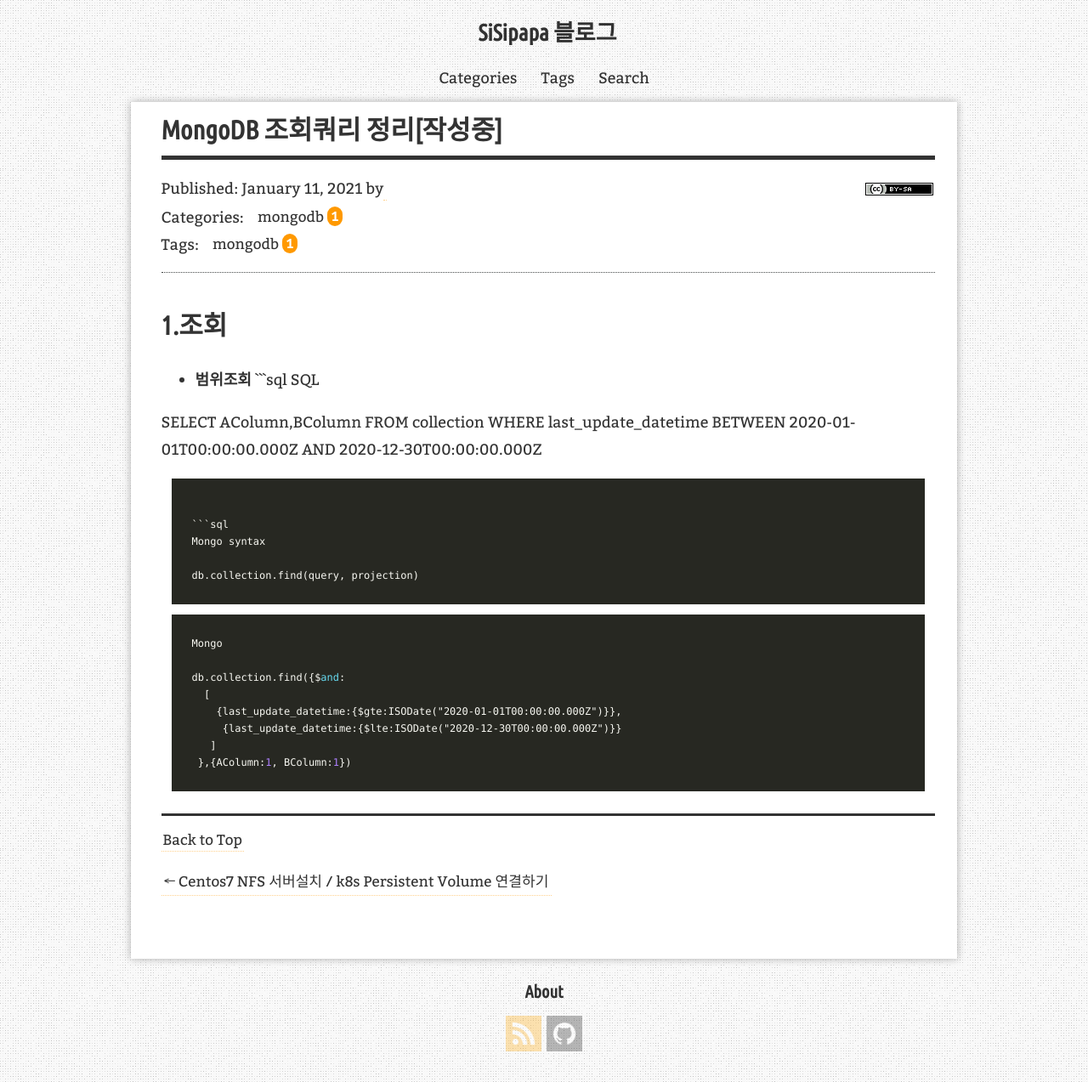
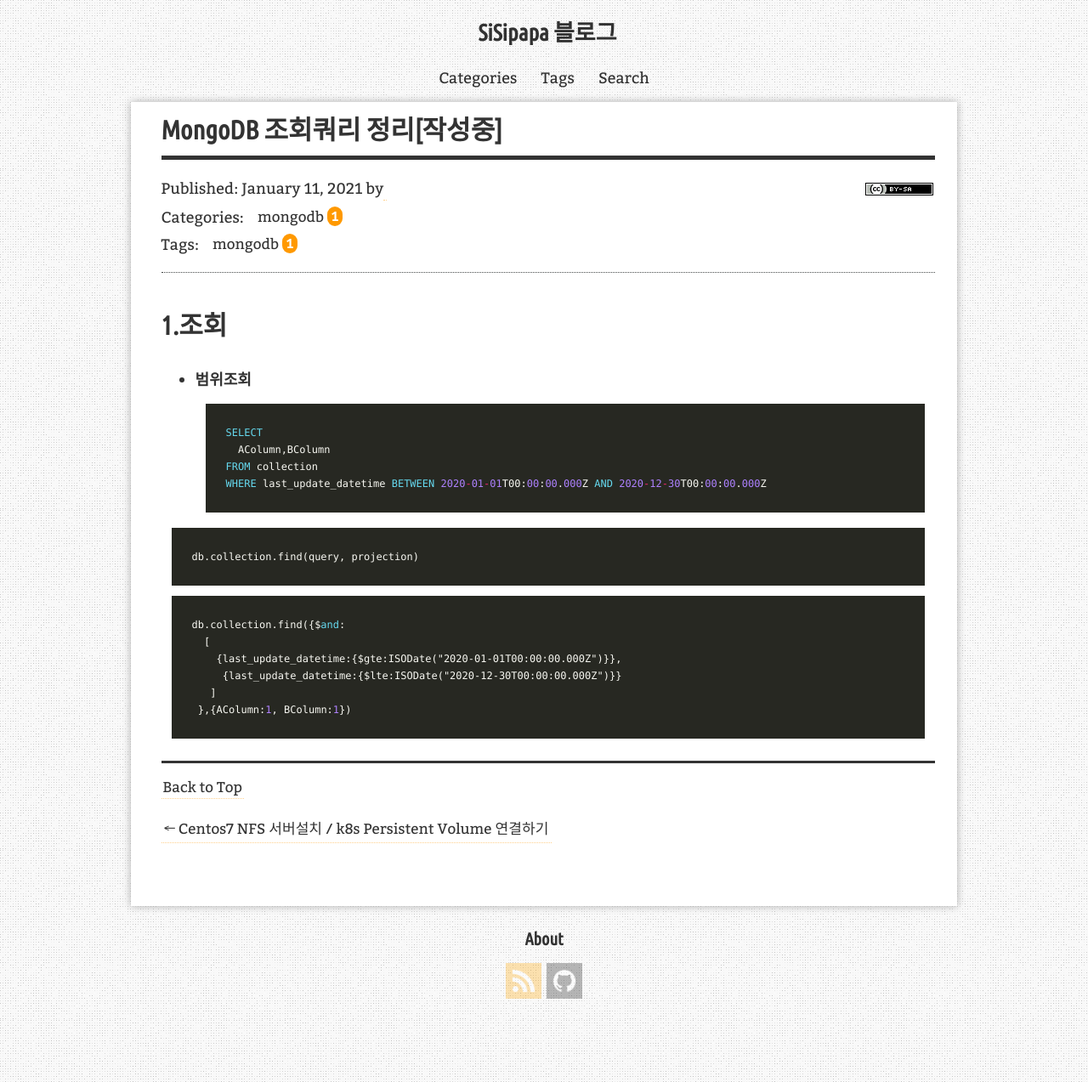
Before and after one commit to sisipapa/sisipapa.github.io, a Jekyll site: the page built from _posts/2021-01-11-MongoDB 조회쿼리 정리.md, in a window 1280 px wide. Shown: the whole page at 85% size. Built offline with Jekyll 4.4.1, drawn with Linux system fonts in a browser that asks for light colours; comment, search, counter and statistics services are not loaded.

Commit message:
Mongo post 수정

````diff
--- a/_posts/2021-01-11-MongoDB 조회쿼리 정리.md
+++ b/_posts/2021-01-11-MongoDB 조회쿼리 정리.md
@@ -12,8 +12,6 @@
 
 - **범위조회**
 ```sql
-SQL
-
 SELECT
     AColumn,BColumn
 FROM collection
@@ -21,14 +19,10 @@
 ```
 
 ```sql
-Mongo syntax
-
 db.collection.find(query, projection)
 ```
 
 ```sql
-Mongo
-
 db.collection.find({$and:
   [
     {last_update_datetime:{$gte:ISODate("2020-01-01T00:00:00.000Z")}},
````
